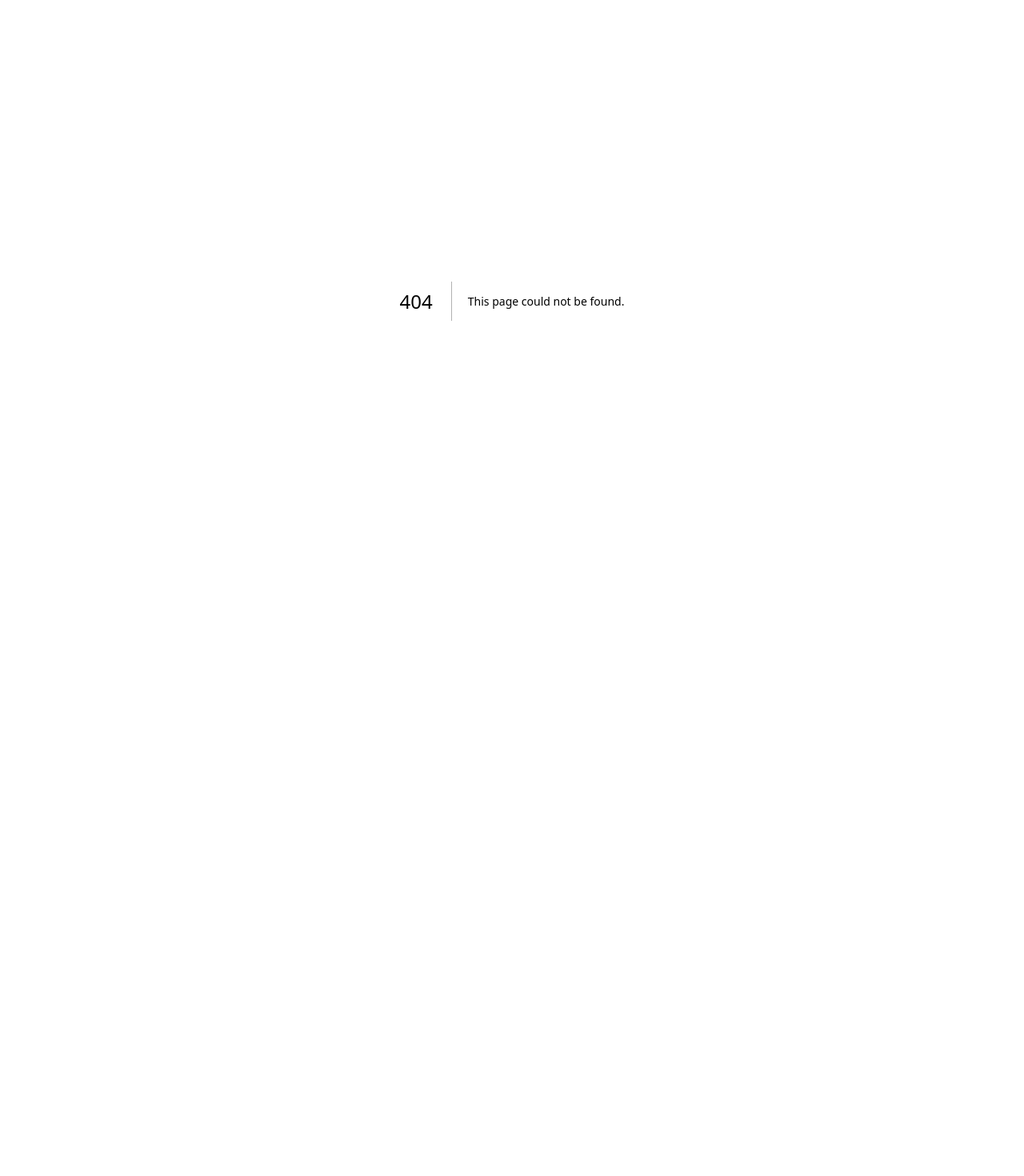
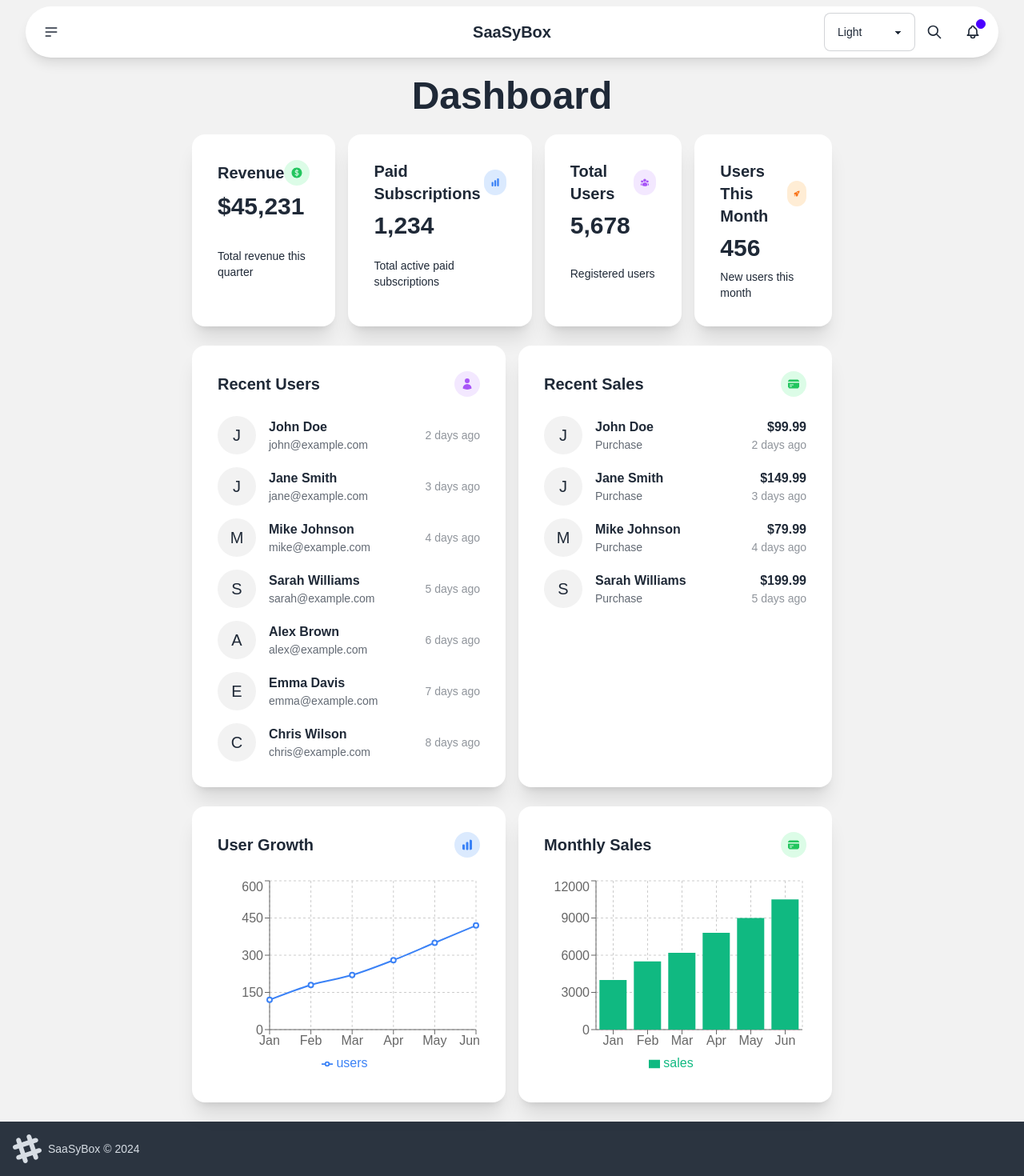
Before and after one commit to AgboganEmmanuel/saasybox, a Next.js app: page /dashboard in a window 1280 px wide. Before the commit this address had no page. Shown: the part 24-1494 px from the top of the page at 80% size. Before the commit the page ends 800 px from the top, so only its background shows below. Built offline with nearby package versions, Linux system fonts and the light colour scheme.

Commit message:
configuration du dashboard

```diff
--- a/package.json
+++ b/package.json
@@ -17,6 +17,7 @@
     "next": "15.0.4",
     "react": "^19.0.0",
     "react-dom": "^19.0.0",
+    "recharts": "^2.14.1",
     "tailwind-merge": "^2.5.5",
     "tailwindcss-animate": "^1.0.7"
   },
--- /dev/null
+++ b/src/app/dashboard/_components/Card.tsx
@@ -0,0 +1,57 @@
+import React from 'react'
+import {
+  CurrencyDollarIcon,
+  UserGroupIcon,
+  ChartBarIcon,
+  RocketLaunchIcon
+} from '@heroicons/react/24/solid'
+
+export function DashboardCards() {
+  const cardData = [
+    {
+      title: 'Revenue',
+      value: '$45,231',
+      description: 'Total revenue this quarter',
+      icon: CurrencyDollarIcon,
+      iconColor: 'text-green-500 bg-green-100 p-2 rounded-full'
+    },
+    {
+      title: 'Paid Subscriptions',
+      value: '1,234',
+      description: 'Total active paid subscriptions',
+      icon: ChartBarIcon,
+      iconColor: 'text-blue-500 bg-blue-100 p-2 rounded-full'
+    },
+    {
+      title: 'Total Users',
+      value: '5,678',
+      description: 'Registered users',
+      icon: UserGroupIcon,
+      iconColor: 'text-purple-500 bg-purple-100 p-2 rounded-full'
+    },
+    {
+      title: 'Users This Month',
+      value: '456',
+      description: 'New users this month',
+      icon: RocketLaunchIcon,
+      iconColor: 'text-orange-500 bg-orange-100 p-2 rounded-full'
+    }
+  ]
+
+  return (
+    <div className="flex justify-center space-x-4 w-full">
+      {cardData.map((card, index) => (
+        <div key={index} className="card bg-base-100 w-64 shadow-xl">
+          <div className="card-body">
+            <div className="flex justify-between items-center">
+              <h2 className="card-title text-xl text-base-content">{card.title}</h2>
+              <card.icon className={`h-8 w-8 ${card.iconColor}`} />
+            </div>
+            <p className="text-3xl font-bold text-base-content">{card.value}</p>
+            <p className="text-sm text-base-content">{card.description}</p>
+          </div>
+        </div>
+      ))}
+    </div>
+  )
+}
--- /dev/null
+++ b/src/app/dashboard/_components/RecentSales.tsx
@@ -0,0 +1,43 @@
+import React from 'react'
+import { CreditCardIcon } from '@heroicons/react/24/solid'
+
+const recentSales = [
+  { customer: 'John Doe', amount: '$99.99', date: '2 days ago' },
+  { customer: 'Jane Smith', amount: '$149.99', date: '3 days ago' },
+  { customer: 'Mike Johnson', amount: '$79.99', date: '4 days ago' },
+  { customer: 'Sarah Williams', amount: '$199.99', date: '5 days ago' }
+]
+
+export function RecentSales() {
+  return (
+    <div className="card bg-base-100 w-full shadow-xl">
+      <div className="card-body">
+        <div className="flex justify-between items-center mb-4">
+          <h2 className="card-title text-base-content">Recent Sales</h2>
+          <CreditCardIcon className="h-8 w-8 text-green-500 bg-green-100 p-2 rounded-full" />
+        </div>
+        <div className="space-y-4">
+          {recentSales.map((sale, index) => (
+            <div key={index} className="flex items-center justify-between">
+              <div className="flex items-center space-x-4">
+                <div className="avatar placeholder">
+                  <div className="bg-base-200 text-base-content rounded-full w-12 h-12">
+                    <span className="text-xl">{sale.customer.charAt(0)}</span>
+                  </div>
+                </div>
+                <div>
+                  <div className="font-bold text-base-content">{sale.customer}</div>
+                  <div className="text-sm text-base-content/70">Purchase</div>
+                </div>
+              </div>
+              <div className="flex flex-col items-end">
+                <div className="font-bold text-base-content">{sale.amount}</div>
+                <div className="text-sm text-base-content/50">{sale.date}</div>
+              </div>
+            </div>
+          ))}
+        </div>
+      </div>
+    </div>
+  )
+}
--- /dev/null
+++ b/src/app/dashboard/_components/RecentUsers.tsx
@@ -0,0 +1,43 @@
+import React from 'react'
+import { UserIcon } from '@heroicons/react/24/solid'
+
+const recentUsers = [
+  { name: 'John Doe', email: 'john@example.com', joinDate: '2 days ago' },
+  { name: 'Jane Smith', email: 'jane@example.com', joinDate: '3 days ago' },
+  { name: 'Mike Johnson', email: 'mike@example.com', joinDate: '4 days ago' },
+  { name: 'Sarah Williams', email: 'sarah@example.com', joinDate: '5 days ago' },
+  { name: 'Alex Brown', email: 'alex@example.com', joinDate: '6 days ago' },
+  { name: 'Emma Davis', email: 'emma@example.com', joinDate: '7 days ago' },
+  { name: 'Chris Wilson', email: 'chris@example.com', joinDate: '8 days ago' },
+]
+
+export function RecentUsers() {
+  return (
+    <div className="card bg-base-100 w-full shadow-xl">
+      <div className="card-body">
+        <div className="flex justify-between items-center mb-4">
+          <h2 className="card-title text-base-content">Recent Users</h2>
+          <UserIcon className="h-8 w-8 text-purple-500 bg-purple-100 p-2 rounded-full" />
+        </div>
+        <div className="space-y-4">
+          {recentUsers.map((user, index) => (
+            <div key={index} className="flex items-center justify-between">
+              <div className="flex items-center space-x-4">
+                <div className="avatar placeholder">
+                  <div className="bg-base-200 text-base-content rounded-full w-12 h-12">
+                    <span className="text-xl">{user.name.charAt(0)}</span>
+                  </div>
+                </div>
+                <div>
+                  <div className="font-bold text-base-content">{user.name}</div>
+                  <div className="text-sm text-base-content/70">{user.email}</div>
+                </div>
+              </div>
+              <div className="text-sm text-base-content/50">{user.joinDate}</div>
+            </div>
+          ))}
+        </div>
+      </div>
+    </div>
+  )
+}
--- /dev/null
+++ b/src/app/dashboard/_components/SalesBarChart.tsx
@@ -0,0 +1,35 @@
+import React from 'react'
+import { BarChart, Bar, XAxis, YAxis, CartesianGrid, Tooltip, Legend, ResponsiveContainer } from 'recharts'
+import { CreditCardIcon } from '@heroicons/react/24/solid'
+
+const salesData = [
+  { month: 'Jan', sales: 4000 },
+  { month: 'Feb', sales: 5500 },
+  { month: 'Mar', sales: 6200 },
+  { month: 'Apr', sales: 7800 },
+  { month: 'May', sales: 9000 },
+  { month: 'Jun', sales: 10500 }
+]
+
+export function SalesBarChart() {
+  return (
+    <div className="card bg-base-100 w-full shadow-xl">
+      <div className="card-body">
+        <div className="flex justify-between items-center mb-4">
+          <h2 className="card-title text-base-content">Monthly Sales</h2>
+          <CreditCardIcon className="h-8 w-8 text-green-500 bg-green-100 p-2 rounded-full" />
+        </div>
+        <ResponsiveContainer width="100%" height={250}>
+          <BarChart data={salesData}>
+            <CartesianGrid strokeDasharray="3 3" />
+            <XAxis dataKey="month" />
+            <YAxis />
+            <Tooltip />
+            <Legend />
+            <Bar dataKey="sales" fill="#10B981" />
+          </BarChart>
+        </ResponsiveContainer>
+      </div>
+    </div>
+  )
+}
--- /dev/null
+++ b/src/app/dashboard/_components/UserLineGraph.tsx
@@ -0,0 +1,41 @@
+import React from 'react'
+import { LineChart, Line, XAxis, YAxis, CartesianGrid, Tooltip, Legend, ResponsiveContainer } from 'recharts'
+import { ChartBarIcon } from '@heroicons/react/24/solid'
+
+const userData = [
+  { month: 'Jan', users: 120 },
+  { month: 'Feb', users: 180 },
+  { month: 'Mar', users: 220 },
+  { month: 'Apr', users: 280 },
+  { month: 'May', users: 350 },
+  { month: 'Jun', users: 420 }
+]
+
+export function UserLineGraph() {
+  return (
+    <div className="card bg-base-100 w-full shadow-xl">
+      <div className="card-body">
+        <div className="flex justify-between items-center mb-4">
+          <h2 className="card-title text-base-content">User Growth</h2>
+          <ChartBarIcon className="h-8 w-8 text-blue-500 bg-blue-100 p-2 rounded-full" />
+        </div>
+        <ResponsiveContainer width="100%" height={250}>
+          <LineChart data={userData}>
+            <CartesianGrid strokeDasharray="3 3" />
+            <XAxis dataKey="month" />
+            <YAxis />
+            <Tooltip />
+            <Legend />
+            <Line
+              type="monotone"
+              dataKey="users"
+              stroke="#3B82F6"
+              strokeWidth={2}
+              activeDot={{ r: 8 }}
+            />
+          </LineChart>
+        </ResponsiveContainer>
+      </div>
+    </div>
+  )
+}
--- /dev/null
+++ b/src/app/dashboard/page.tsx
@@ -0,0 +1,29 @@
+"use client"
+import { Navbar } from '@/components/Navbar'
+import { DashboardCards } from './_components/Card'
+import { RecentUsers } from './_components/RecentUsers'
+import { RecentSales } from './_components/RecentSales'
+import { Footer } from '@/components/Footer'
+import { UserLineGraph } from './_components/UserLineGraph'
+import { SalesBarChart } from './_components/SalesBarChart'
+
+export default function Dashboard() {
+  return (
+    <div className="min-h-screen bg-base-200 flex flex-col">
+      <Navbar />
+      <main className="flex-grow pt-24 flex flex-col items-center space-y-6 px-4 sm:px-6 lg:px-60">
+        <h1 className="text-3xl sm:text-4xl lg:text-5xl mt-6 font-bold text-base-content text-center">Dashboard</h1>
+        <DashboardCards />
+        <div className="flex flex-col sm:flex-row space-y-4 sm:space-y-0 sm:space-x-4 w-full">
+          <RecentUsers />
+          <RecentSales />
+        </div>
+        <div className="flex flex-col sm:flex-row space-y-4 sm:space-y-0 sm:space-x-4 w-full">
+          <UserLineGraph />
+          <SalesBarChart />
+        </div>
+      </main>
+      <Footer />
+    </div>
+  )
+}
--- a/src/components/Footer.tsx
+++ b/src/components/Footer.tsx
@@ -1,6 +1,6 @@
 export function Footer() {
   return (
-    <footer className="footer bg-neutral text-neutral-content items-center p-4">
+    <footer className="footer bg-neutral text-neutral-content items-center mt-6 p-4">
   <aside className="grid-flow-col items-center">
     <svg
       width="36"
--- a/src/components/Navbar.tsx
+++ b/src/components/Navbar.tsx
@@ -1,5 +1,6 @@
 "use client"
 import React, { useState, useEffect } from 'react';
+import Link from 'next/link';
 
 export function Navbar() {
   const [theme, setTheme] = useState('light');
@@ -34,12 +35,16 @@ export function Navbar() {
             <ul
               tabIndex={0}
               className="menu menu-sm dropdown-content bg-base-100 rounded-box z-[1] mt-3 w-52 p-2 shadow">
-              <li><a className="text-base-content">Dashboard</a></li>
+              <li>
+                <Link href="/dashboard" className="text-base-content">
+                  Dashboard
+                </Link>
+              </li>
             </ul>
           </div>
         </div>
         <div className="navbar-center">
-          <a className="btn btn-ghost text-xl text-base-content">SaaSyBox</a>
+          <Link href="/" className="btn btn-ghost text-xl text-base-content">SaaSyBox</Link>
         </div>
         <div className="navbar-end">
           <select
```
Also changed, not shown: 1 other file (tests, documents, lock files or other folders).
